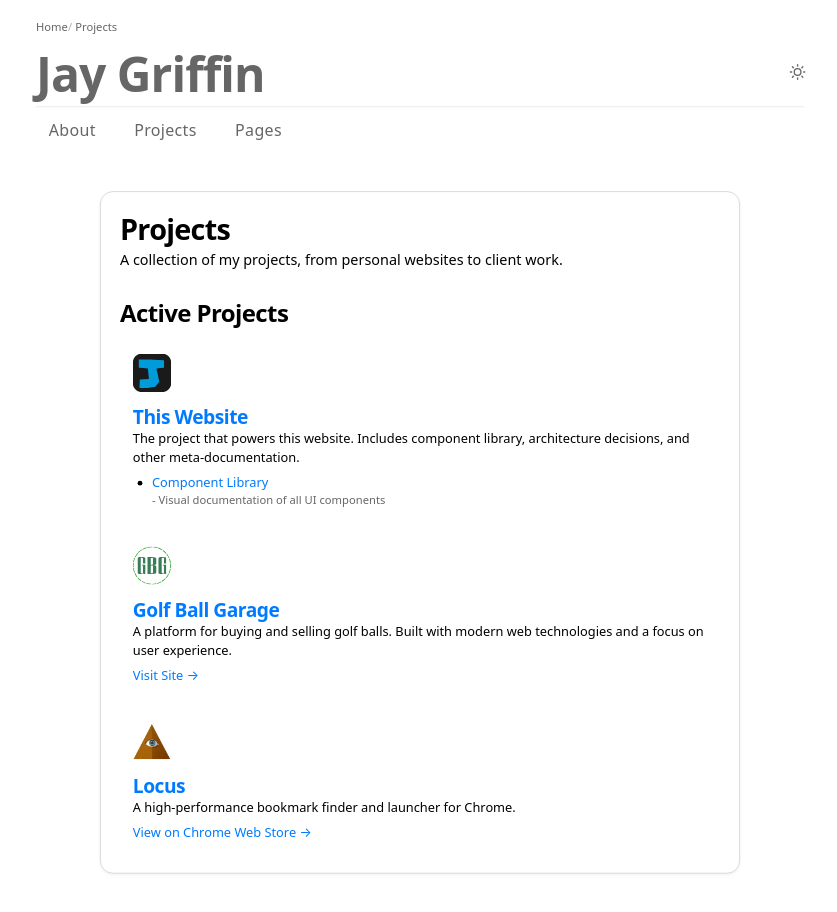
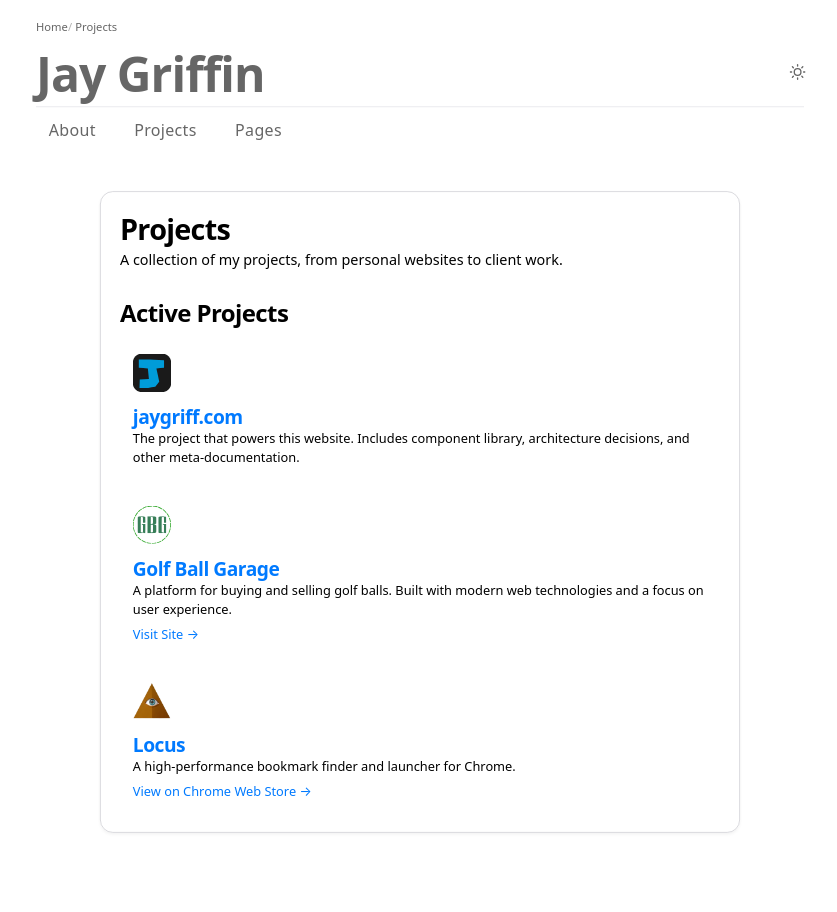
Before and after one commit to jaygriffinjay/jaygriff-v1, a React (Vite) app: page /projects in a window 1280 px wide. Shown: the top 912 px of the page, without its empty margins (220-1057 px from the left). Built offline with nearby package versions, Linux system fonts and the light colour scheme.

Commit message:
refactor: update project links

```diff
--- a/src/pages/Projects.tsx
+++ b/src/pages/Projects.tsx
@@ -53,18 +53,12 @@ function Projects() {
               <ProjectSection>
                 <ProjectLogo src={favicon} alt="Personal Website Logo" />
                 <Heading as="h3" variant="h3">
-                  <Link href="/projects/meta">This Website</Link>
+                  <Link href="/projects/meta">jaygriff.com</Link>
                 </Heading>
                 <Text variant="body">
                   The project that powers this website. Includes component library,
                   architecture decisions, and other meta-documentation.
                 </Text>
-                <List listStyle="disc" spacing="normal" style={{ marginTop: '0.5rem' }}>
-                  <li>
-                    <Link href="/projects/meta/components">Component Library</Link>
-                    <Text variant="small"> - Visual documentation of all UI components</Text>
-                  </li>
-                </List>
               </ProjectSection>
             </li>
 
```
